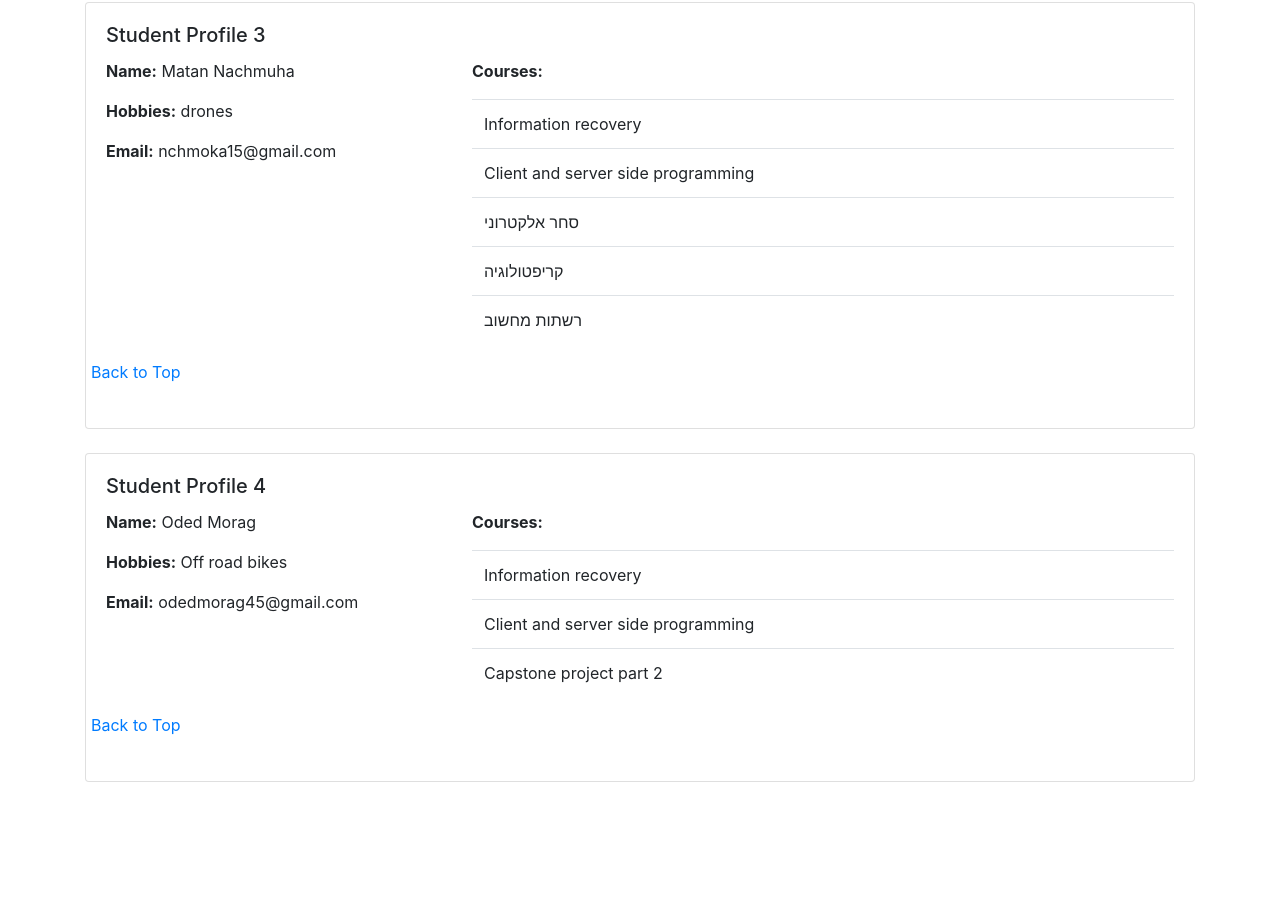
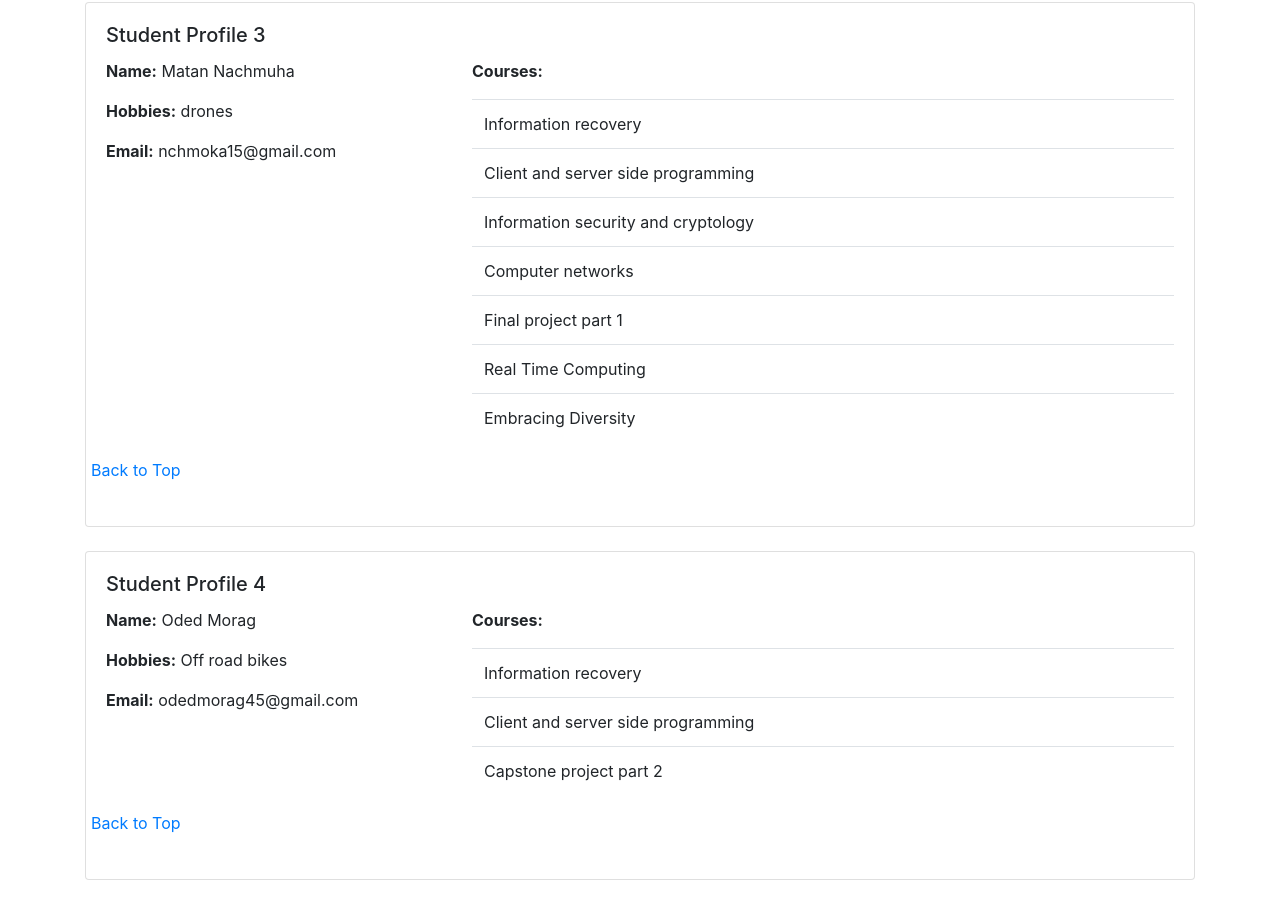
Before and after one commit to ndvp39/crawler, a plain HTML site: page index.html in a window 1280 px wide. Shown: the part 2181-3085 px from the top of the page. Before the commit the page ends 2987 px from the top, so only its background shows below. Drawn offline with nearby package versions, Linux system fonts and the light colour scheme; a script that the page names is missing.

Commit message:
Update index.html

```diff
--- a/index.html
+++ b/index.html
@@ -131,15 +131,20 @@
                                     <td>Client and server side programming</td>
                                 </tr>
                                 <tr>
-                                    <td>סחר אלקטרוני</td>
+                                    <td>Information security and cryptology</td>
                                 </tr>
                                 <tr>
-                                    <td>קריפטולוגיה</td>
+                                    <td>Computer networks</td>
                                 </tr>
                                 <tr>
-                                    <td>רשתות מחשוב</td>
+                                    <td>Final project part 1</td>
                                 </tr>
-                                <!-- Add more rows as needed -->
+                                <tr>
+                                    <td>Real Time Computing</td>
+                                </tr>
+                                <tr>
+                                    <td>Embracing Diversity</td>
+                                </tr>
                             </tbody>
                         </table>
                     </div>
```
